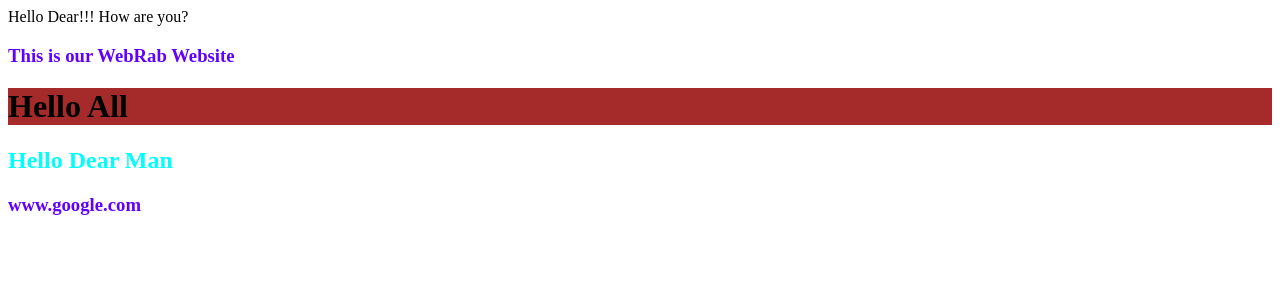
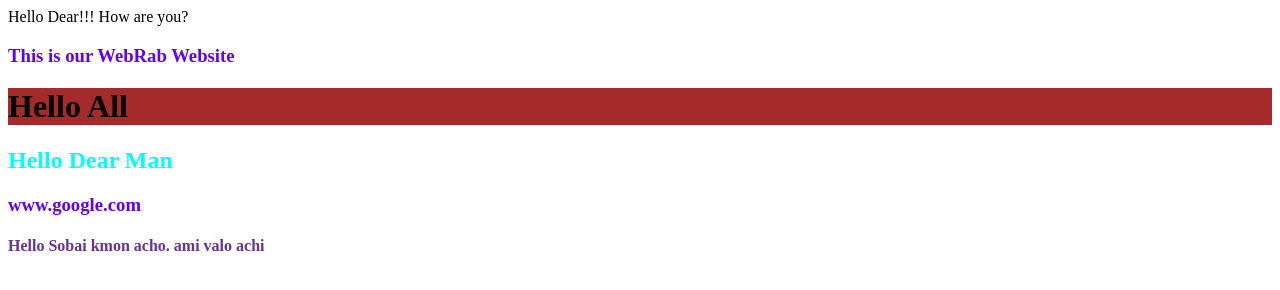
Before and after one commit to Sumit-Das-Avik/practice-webrab, a plain HTML site: page index.html in a window 1280 px wide. Drawn offline with Linux system fonts and the light colour scheme.

Commit message:
color-change

```diff
--- a/index.html
+++ b/index.html
@@ -14,5 +14,6 @@
     <h1>Hello All</h1>
     <h2>Hello Dear Man</h2>
     <h3>www.google.com</h3>
+    <h4>Hello Sobai kmon acho. ami valo achi</h4>
   </body>
 </html>
--- a/style.css
+++ b/style.css
@@ -8,3 +8,6 @@ h1{
 h2{
     color: aqua;
 }
+h4{
+    color: rebeccapurple;
+}
```
